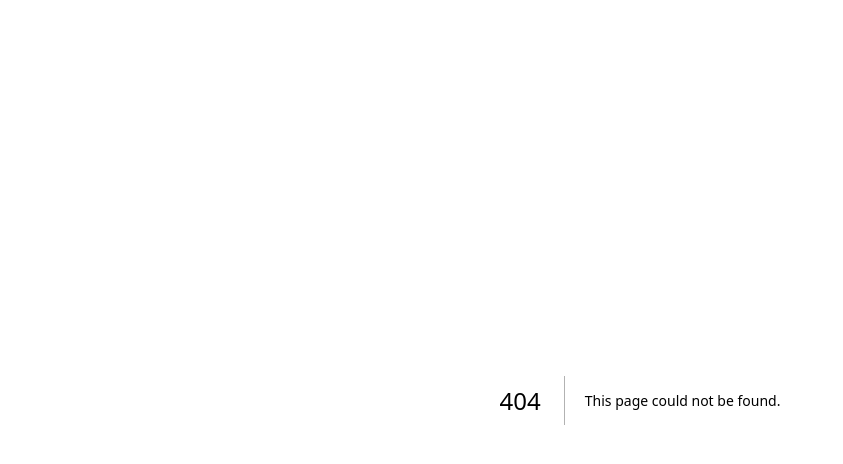
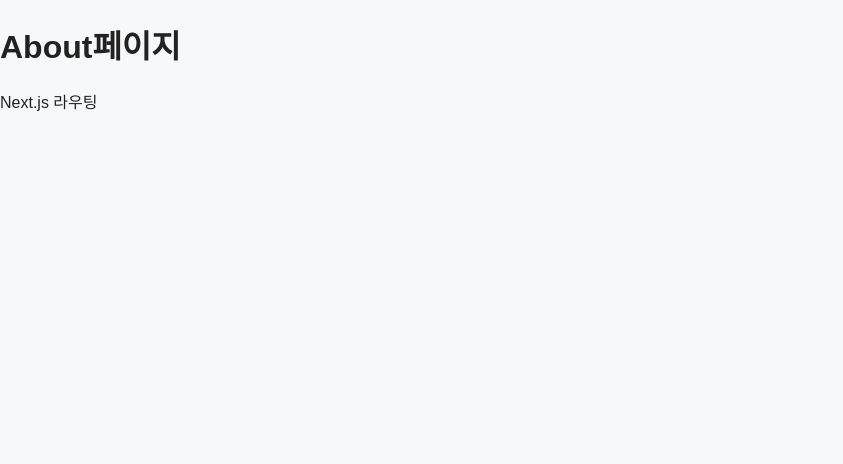
Before and after one commit to dang-96/react-next-practice, a Next.js app: page /about in a window 1280 px wide. Before the commit this address had no page. Shown: the top 464 px of the page, without its empty margins (0-843 px from the left). Built offline with nearby package versions, Linux system fonts and the light colour scheme.

Commit message:
feat/Link 페이지 이동

```diff
--- /dev/null
+++ b/src/app/about/page.tsx
@@ -0,0 +1,8 @@
+export default function About() {
+  return (
+    <main>
+      <h1>About페이지</h1>
+      <p>Next.js 라우팅</p>
+    </main>
+  );
+}
--- a/src/app/page.tsx
+++ b/src/app/page.tsx
@@ -1,5 +1,6 @@
 import Description from "@/components/main/Description";
 import Title from "@/components/main/Title";
+import Link from "next/link";
 
 export default function Home() {
   return (
@@ -7,6 +8,8 @@ export default function Home() {
       <section className="card">
         <Title title="Next.js 첫 번째 페이지" />
         <Description description="Next.js 복습" />
+
+        <Link href="/about">About 페이지 이동</Link>
       </section>
     </main>
   );
```
